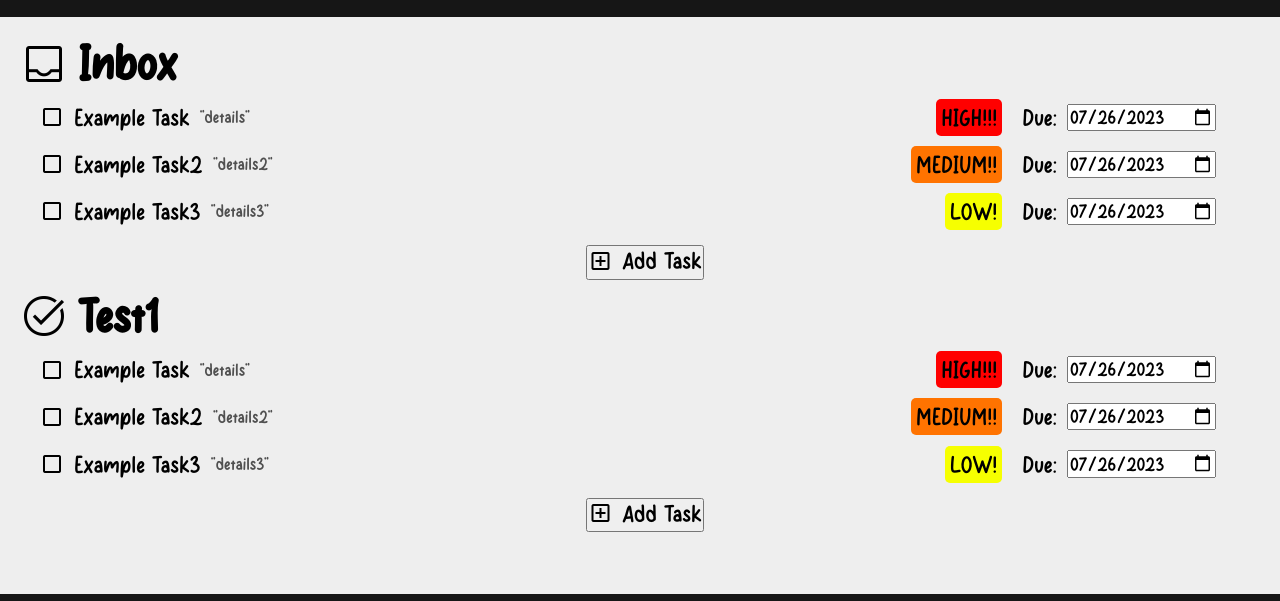
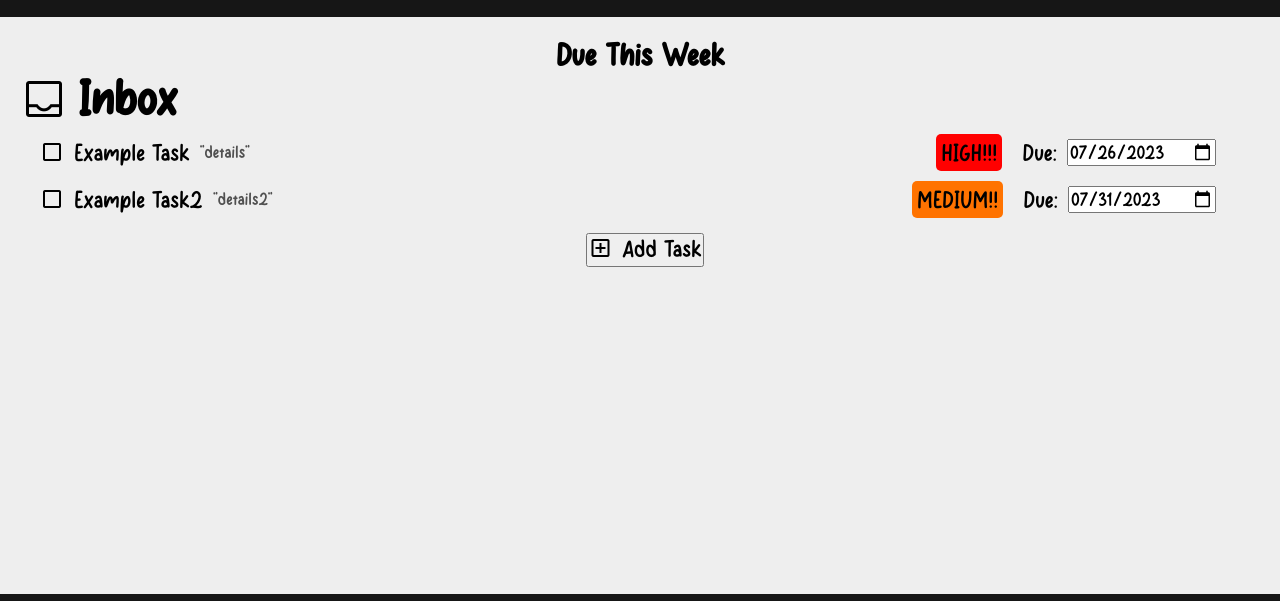
Before and after one commit to krackalackel02/Todo, a website built with webpack: page src/index.html in a window 1280 px wide. Shown: the part 146-747 px from the top of the page. Built offline with nearby package versions, Linux system fonts and the light colour scheme.

Commit message:
Fixed some filtering logic to display tasks

```diff
--- a/src/main.js
+++ b/src/main.js
@@ -1,6 +1,6 @@
+import inbox from "./todo";
 import Inbox, { Project } from "./todo";
-import {format, compareAsc, parseISO } from "date-fns";
-
+import { format, compareAsc, parseISO, setHours, add } from "date-fns";
 let content = document.createElement("div");
 content.classList.add("main");
 
@@ -29,9 +29,22 @@ Test1.add(
 	}
 );
 
-let projects = [Inbox, Test1];
-for (const project of projects) {
+let listprojects = [Inbox];
+let newprojects = [];
+let isDue
+for (const project of listprojects) {
+	newprojects.push(project.dueThisWeek);
+	isDue = "Due This Week"
+}
+let mainTitle = document.createElement("h1")
+mainTitle.style.textAlign = "center"
+isDue?mainTitle.innerText = isDue:mainTitle.innerText = ""
+content.appendChild(mainTitle)
+let projects = {list:newprojects};
+// projects = [Inbox, Test1, inbox.dueToday, Inbox.dueThisMonth];
+for (const project of projects.list) {
 	let projectTemplate = document.createElement("div");
+	projectTemplate.id = project.id;
 	let projectHeader = document.createElement("h1");
 	projectHeader.innerHTML = `
 	<span class="content-header">
@@ -67,51 +80,15 @@ for (const project of projects) {
 	li.classList.add("content-list-add-item");
 	li.innerHTML = `
 	<button>
-	<span class="content-list-add-item-text">
-	<span class="material-symbols-outlined"> add_box </span><span>Add Task</span>
-	</span>
+		<span class="content-list-add-item-text">
+			<span class="material-symbols-outlined"> add_box </span><span>Add Task</span>
+		</span>
 	</button>
-	`;
-	projectList.appendChild(li);
+`;
+
+	project.renderButton ? projectList.appendChild(li) : null;
+
 	projectTemplate.appendChild(projectList);
 	content.appendChild(projectTemplate);
 }
 export default () => content;
-
-// // Create the first project element
-// let project1 = document.createElement("div");
-// project1.innerHTML = `
-// <h1>
-// 	<span class="content-header">
-// 		<span class="material-symbols-outlined"> inbox </span><span>Inbox</span>
-// 	</span>
-// </h1>
-// <ul class="content-list">
-// 	<li class="content-list-item">
-// 		<span class="content-list-item-symbol">
-// 			<span class="material-symbols-outlined content-list-item-marker"> check_box_outline_blank </span><span
-// 				class="content-list-item-title">Example Task</span>
-// 				<span class="content-list-item-details"> "details"</span>
-// 		</span>
-// 		<span class="content-list-item-symbol">
-// 			<span class = "priority" priority = "high"></span>
-// 			<span class="content-list-item-date">Due:<input class="list-item-date" type="date" /></span>
-// 			<span class="material-symbols-outlined content-list-item-marker remove-task"> delete </span>
-// 		</span>
-// 	</li>
-// 	<li class="content-list-add-item">
-// 		<button>
-// 			<span class="content-list-add-item-text">
-// 				<span class="material-symbols-outlined"> add_box </span><span>Add Task</span>
-// 			</span>
-// 		</button>
-// 	</li>
-// </ul>
-// `;
-
-// let project2 = project1.cloneNode(true);
-
-// content.appendChild(project1);
-// content.appendChild(project2);
-
-// export default () => content;
--- a/src/styles.css
+++ b/src/styles.css
@@ -86,6 +86,7 @@ header svg:hover {
 .navbar,
 .main {
 	padding: 20px;
+	padding-bottom: 100px;
 }
 .navbar ul {
 	list-style: none;
--- a/src/todo.js
+++ b/src/todo.js
@@ -1,15 +1,26 @@
-import {format, compareAsc, parseISO } from "date-fns";
+import {
+	format,
+	compareAsc,
+	parseISO,
+	setHours,
+	add,
+	endOfMonth,
+	endOfWeek,
+} from "date-fns";
 import { v4 as uid } from "uuid";
 
 class Project {
-	constructor({name,symbol,},...todos) {
-        this.name = name
-        this.symbol = symbol
+	constructor({ name, symbol, renderButton = true }, ...todos) {
+        this.name = name;
+        this.symbol = symbol;
+        this.renderButton = renderButton;
+        this.id = uid();
         this.list = [];
         for (const todo of todos) {
             this.add(todo);
         }
     }
+
 
 	add(...todos) {
 		for (const todoData of todos) {
@@ -62,6 +73,58 @@ class Project {
 			Project.createDateSort
 		);
 	}
+	static tonight = () => {
+		const currentDate = setHours(new Date(), 0);
+		currentDate.setMinutes(0);
+		currentDate.setSeconds(0);
+		return currentDate;
+	};
+
+	get dueToday() {
+		let currentDate = Project.tonight();
+
+		return new Project(
+			{
+				name: this.name ,
+				symbol: this.symbol,
+				renderButton: true,
+			},
+			...this.list.filter((todo) => {
+				return parseISO(todo.due).getTime() < currentDate.getTime();
+			})
+		);
+	}
+
+	get dueThisWeek() {
+		let currentDate = Project.tonight();
+		currentDate = add(currentDate, { days: 8 });
+		return new Project(
+			{
+				name: this.name ,
+				symbol: this.symbol,
+				renderButton: true,
+			},
+			...this.list.filter((todo) => {
+				return parseISO(todo.due).getTime() < currentDate.getTime();
+			})
+		);
+	}
+
+	get dueThisMonth() {
+		let currentDate = Project.tonight();
+		currentDate = add(endOfMonth(currentDate), { days: 1 });
+
+		return new Project(
+			{
+				name: this.name ,
+				symbol: this.symbol,
+				renderButton: true,
+			},
+			...this.list.filter((todo) => {
+				return parseISO(todo.due).getTime() < currentDate.getTime();
+			})
+		);
+	}
 
 	Todo = class {
 		constructor({ title, details, due, priority }) {
@@ -91,29 +154,35 @@ class Project {
 }
 
 const today = format(new Date(), "yyyy-MM-dd");
-const inbox = new Project({name:"Inbox",symbol:"inbox"},{
+const randomdate = format(add(new Date(), { days: 5 }), "yyyy-MM-dd");
+const randomdate2 = format(add(new Date(), { days: 10 }), "yyyy-MM-dd");
+const inbox = new Project(
+	{ name: "Inbox", symbol: "inbox" },
+	{
 		title: "Example Task",
 		details: "details",
 		due: today,
 		priority: "high",
-});
-inbox.add({
+	}
+);
+inbox.add(
+	{
 		title: "Example Task2",
 		details: "details2",
-	due: today,
+		due: randomdate,
 		priority: "medium",
-},{
+	},
+	{
 		title: "Example Task3",
 		details: "details3",
-	due: today,
+		due: randomdate2,
 		priority: "low",
 	}
-)
+);
 
 console.log(inbox.sortAlpha);
 console.log(inbox.sortDueDate);
 console.log(inbox.sortCreateDate);
 console.log(inbox.list[0].snippet);
-
 export default inbox;
 export { Project };
```
Lines whose indentation alone changed are shown as unchanged.
